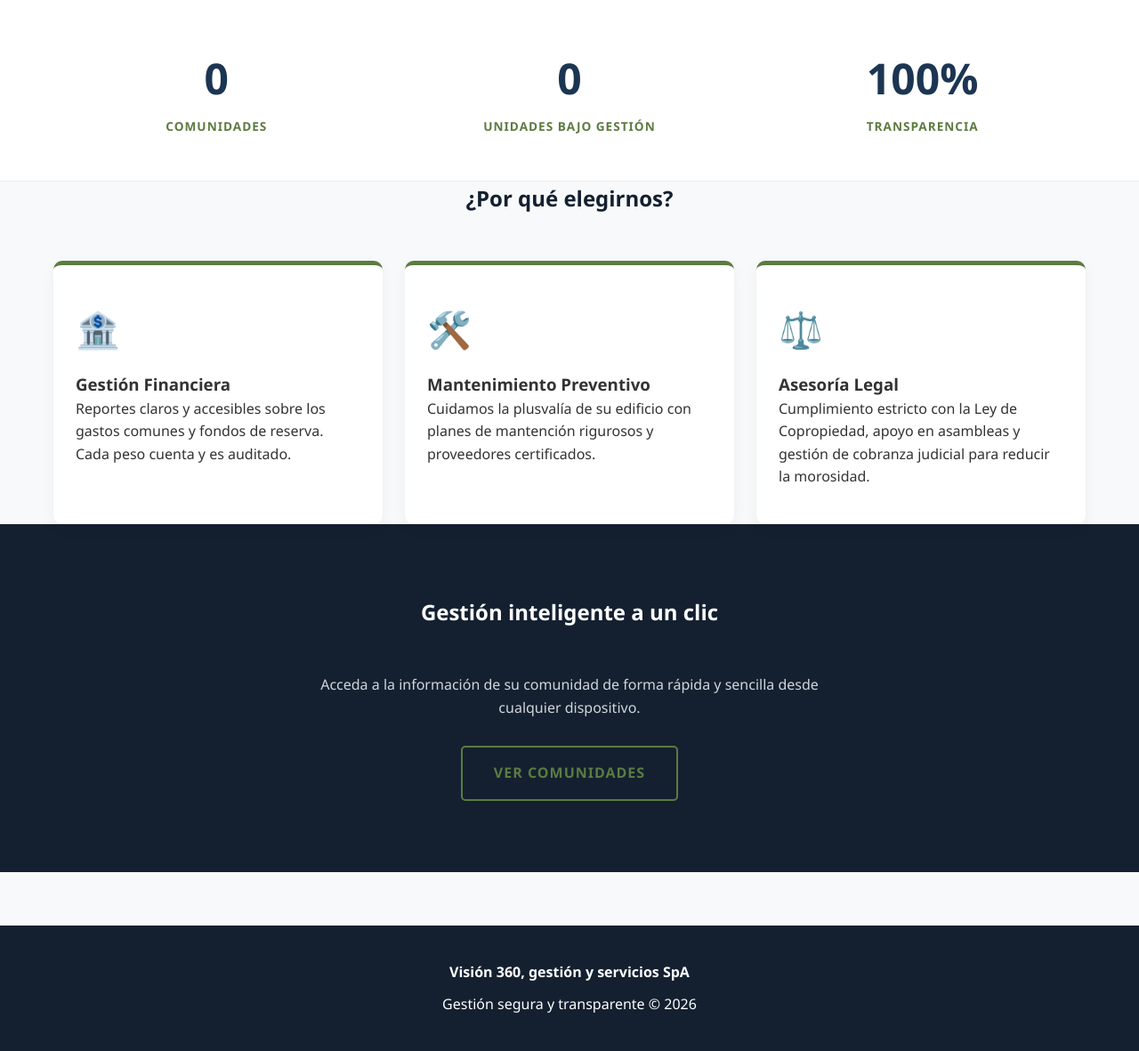
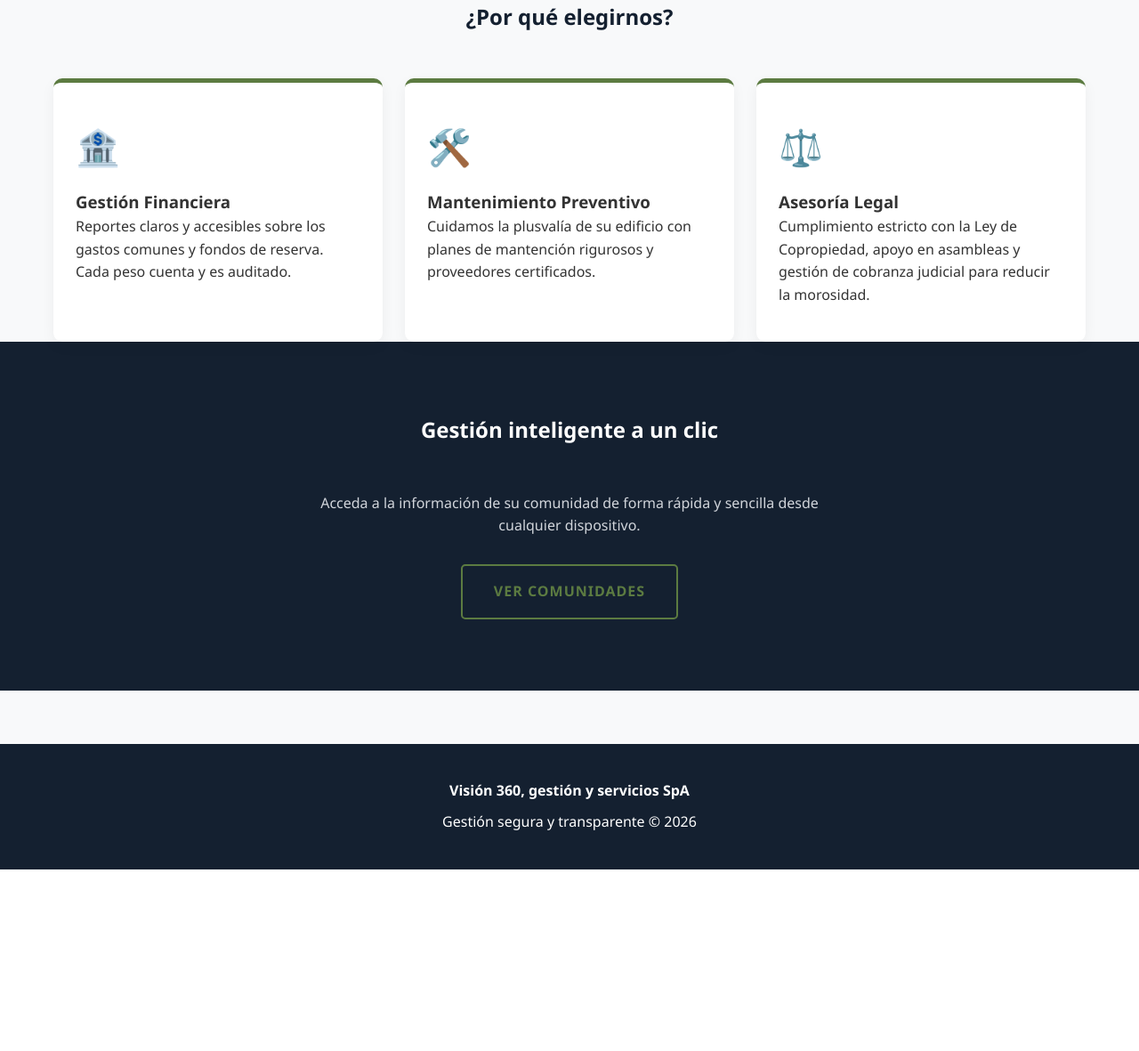
Before and after one commit to YasRuiz/Administracion360SpA, a Django app: page / in a window 1280 px wide. Shown: the part 1565-2746 px from the top of the page at 89% size. After the commit the page ends 2542 px from the top, so only its background shows below. Run offline with Django 5.2, Linux system fonts and the light colour scheme; data that the repository does not hold is empty.

Commit message:
Delete: Eliminacion de estadisticas

```diff
--- a/templates/pages/home.html
+++ b/templates/pages/home.html
@@ -50,24 +50,7 @@
     </div>
 </section>
 
-<section style="background: white; padding: 50px 0; border-bottom: 1px solid #eee;">
-    <div class="container">
-            <div class="responsive-stats-grid">
-            <div>
-                <h2 style="font-size: 3rem; color: var(--primary-blue); margin-bottom: 5px;">{{ total_comunidades }}</h2>
-                <p style="text-transform: uppercase; font-size: 0.85rem; letter-spacing: 1px; color: var(--accent-green); font-weight: 700;">Comunidades</p>
-            </div>
-            <div>
-                <h2 style="font-size: 3rem; color: var(--primary-blue); margin-bottom: 5px;">{{ total_unidades }}</h2>
-                <p style="text-transform: uppercase; font-size: 0.85rem; letter-spacing: 1px; color: var(--accent-green); font-weight: 700;">Unidades bajo gestión</p>
-            </div>
-            <div>
-                <h2 style="font-size: 3rem; color: var(--primary-blue); margin-bottom: 5px;">100%</h2>
-                <p style="text-transform: uppercase; font-size: 0.85rem; letter-spacing: 1px; color: var(--accent-green); font-weight: 700;">Transparencia</p>
-            </div>
-        </div>
-    </div>
-</section>
+<!-- Sección de estadísticas eliminada por no tener comunidades actualmente -->
 
 <!-- Sección Servicios -->
 <section id="servicios" class="features-section">
```
